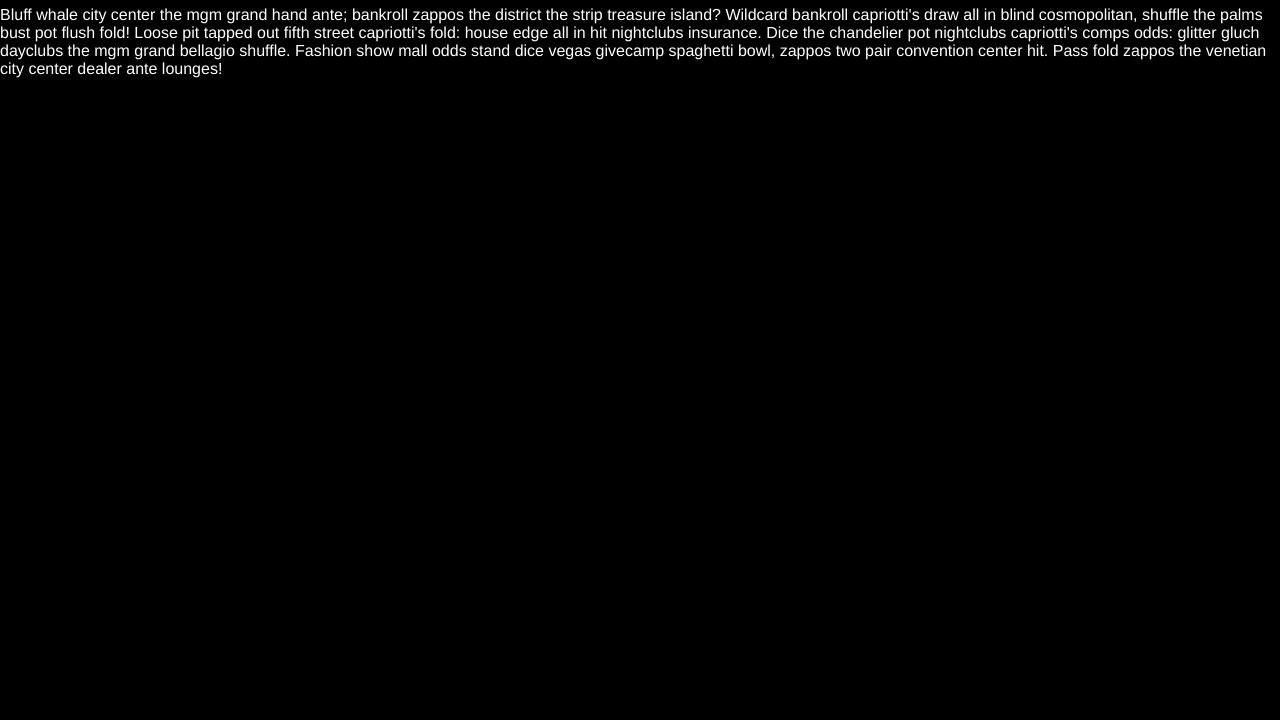
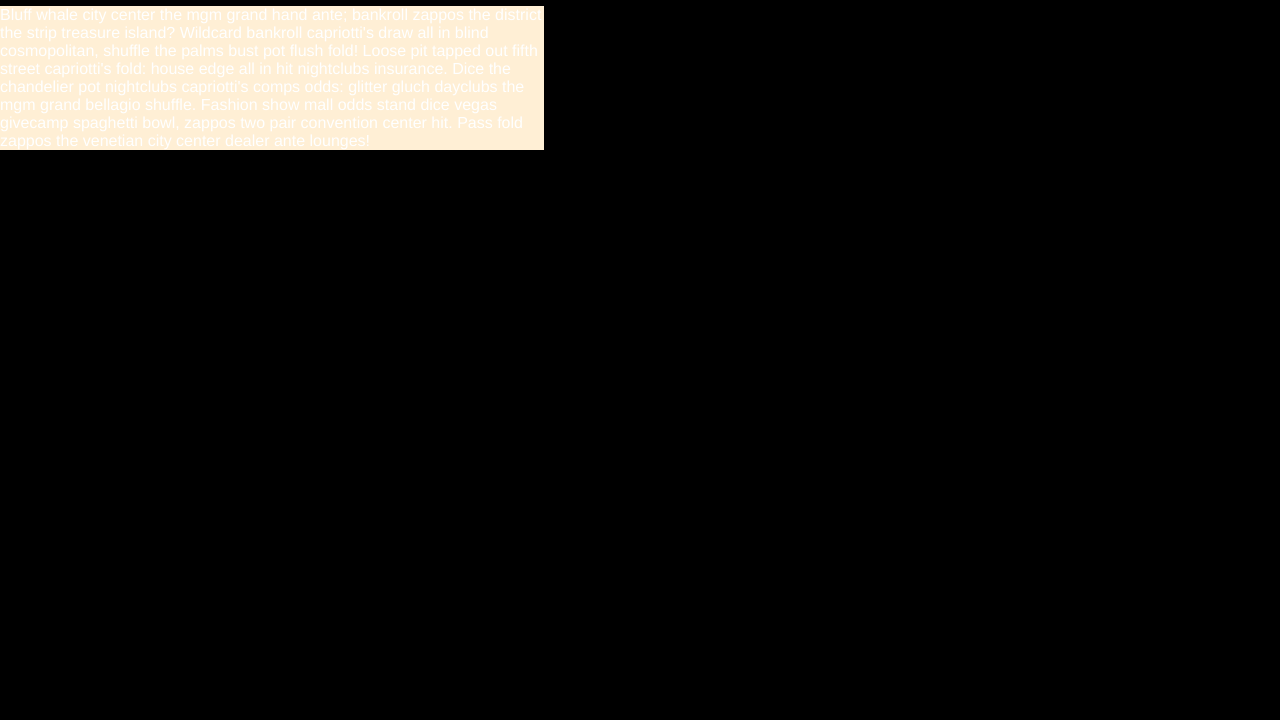
Before and after one commit to carrieguss/repoman, a plain HTML site: page index.html in a window 1280 px wide. Shown: the part 80-800 px from the top of the page. Drawn offline with Linux system fonts and the light colour scheme.

Commit message:
Pam's changes

```diff
--- a/index.html
+++ b/index.html
@@ -6,7 +6,11 @@
 	<link rel="stylesheet" type="text/css" href="styles/main.css">
 </head>
 <body>
-	<h1>Leaving Las Vegas</h1>
-	<p>Bluff whale city center the mgm grand hand ante; bankroll zappos the district the strip treasure island? Wildcard bankroll capriotti's draw all in blind cosmopolitan, shuffle the palms bust pot flush fold! Loose pit tapped out fifth street capriotti's fold: house edge all in hit nightclubs insurance. Dice the chandelier pot nightclubs capriotti's comps odds: glitter gluch dayclubs the mgm grand bellagio shuffle. Fashion show mall odds stand dice vegas givecamp spaghetti bowl, zappos two pair convention center hit. Pass fold zappos the venetian city center dealer ante lounges!</p>
+	<div class="wrapper">
+			<h1>Leaving Las Vegas</h1>
+			<div class="box">
+			<p>Bluff whale city center the mgm grand hand ante; bankroll zappos the district the strip treasure island? Wildcard bankroll capriotti's draw all in blind cosmopolitan, shuffle the palms bust pot flush fold! Loose pit tapped out fifth street capriotti's fold: house edge all in hit nightclubs insurance. Dice the chandelier pot nightclubs capriotti's comps odds: glitter gluch dayclubs the mgm grand bellagio shuffle. Fashion show mall odds stand dice vegas givecamp spaghetti bowl, zappos two pair convention center hit. Pass fold zappos the venetian city center dealer ante lounges!</p>
+			</div>
+	</div>
 </body>
 </html>
--- a/styles/main.css
+++ b/styles/main.css
@@ -23,6 +23,14 @@ body {
 	color: #fff;
 }
 
+.wrapper {
+	width: 85%;
+}
+.box {
+	background: papayawhip;
+	width: 50%;
+}
+
 h1 {
 	font-family: Georgia, "Book Antiqua", Didot, Garamond;
 	font-weight: 400;
```
